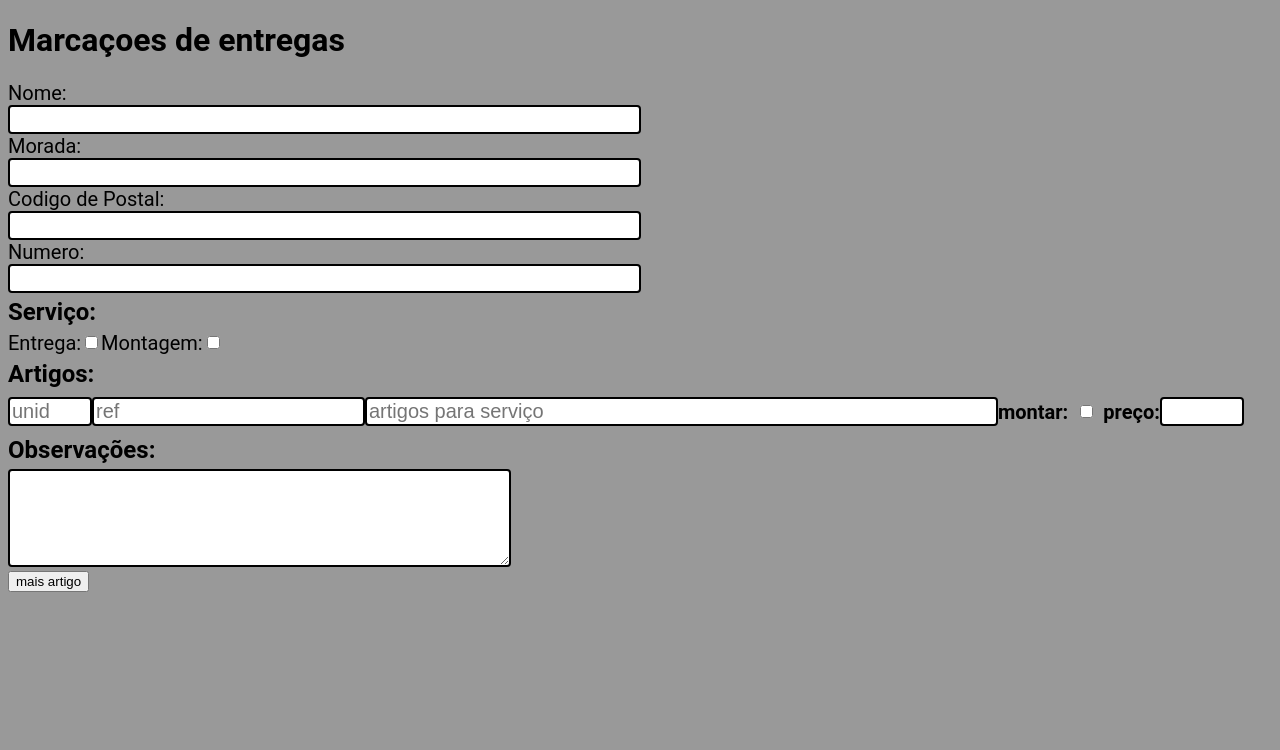
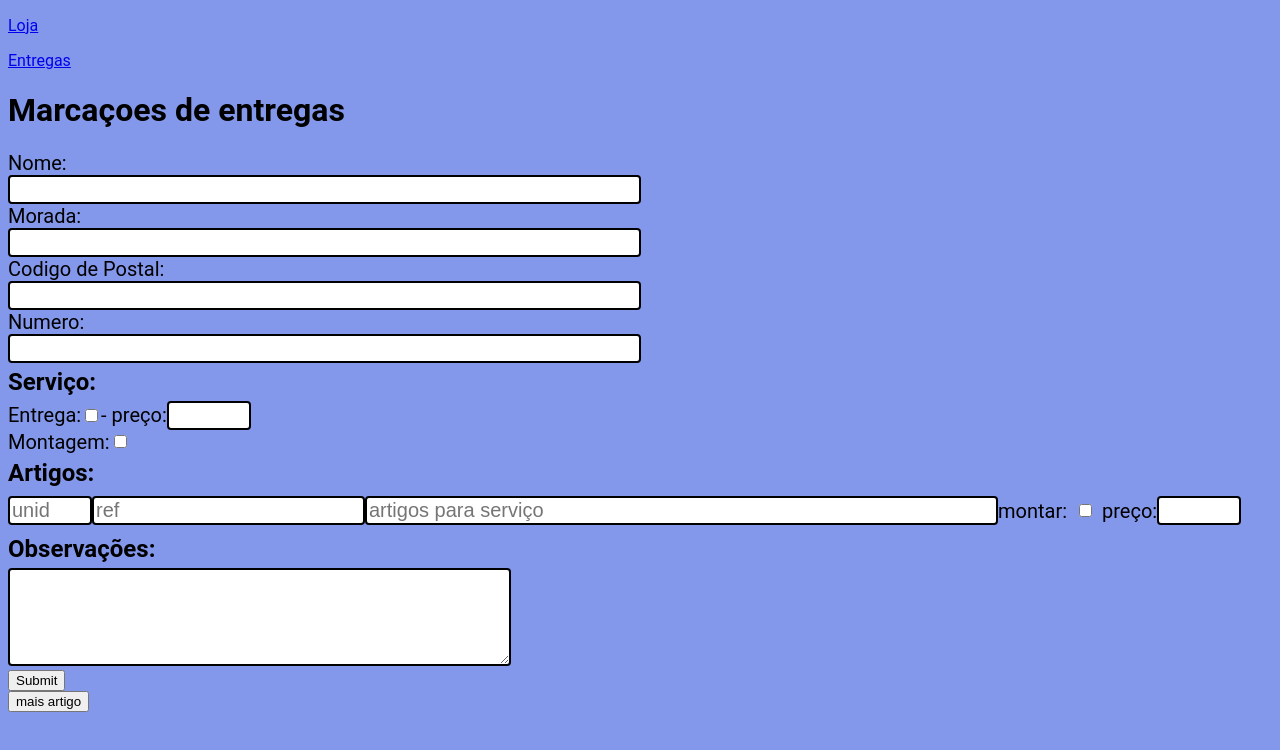
Before and after one commit to dmdiogomendes/mudaLogistica, a Next.js app: page /loja in a window 1280 px wide. Shown: the top 750 px of the page. Built offline with nearby package versions, Linux system fonts and the light colour scheme.

Commit message:
organize the code

```diff
--- a/src/pages/loja.css
+++ b/src/pages/loja.css
@@ -13,9 +13,6 @@ p{
 
 label{
     font-family: 'Roboto', sans-serif;
-}
-.input-serviço{
-    display: flex;
 }
 .input-styles{
     display: flex;
@@ -51,12 +48,11 @@ textarea{
 }
 
 body{
-    background-color: #999;
+    background-color: #8498EB;
 }
 
 .montar_styles{
     margin:0;
-    font-weight: bold;
 }
 
 .button_styles_montar{
--- a/src/pages/loja.js
+++ b/src/pages/loja.js
@@ -1,5 +1,6 @@
 import React, { useState } from 'react'
 import styles from './loja.css'
+import Link from 'next/link'
 
 const loja = () => {
 
@@ -9,6 +10,11 @@ const loja = () => {
     const [zip,setZip] = useState()
     const [numero, setNumero] = useState()
     const [artigo, setArtigo] = useState()
+    const [entrega, setEntrega] = useState(false)
+    const [preco_entrega, setPreco_entrega] = useState();
+    const [montagem, setMontagem] = useState(false);
+    const [preco_montagem, setPreco_montagem] = useState();
+
 
     const [numberOfContaineres, setNumberOfContaineres] = useState([])
 
@@ -23,37 +29,62 @@ const loja = () => {
         ]);
     };
 
+    const display_values = () => {
+        alert(nome);
+        alert(morada);
+        alert(zip);
+        alert(numero);
+        alert(entrega)
+    }
+
+    const submit_values = (e) => {
+        e.preventDefault();
+        console.log(e)
+    }
+
+    const handleCheckboxChange_1 = () => {
+        setEntrega(!entrega); // Toggle the checkbox state
+      };
+
+    const handleCheckboxChange_2 = () => {
+        setMontagem(!montagem); // Toggle the checkbox state
+    };
+
   return (
     <div className='entregas_body'>
+        <div>
+            <p><Link href="/loja">Loja</Link></p>
+            <p><Link href="/transportes">Entregas</Link></p>
+        </div>
         <div>
             <div>
                 <h1>Marcaçoes de entregas</h1>
             </div>
             <div>
-                <form>
+                <form onSubmit={submit_values}>
                     <div>
                         <label className='input-styles' >
                             Nome:
                         </label>
-                        <input type="text" name="query" size="50" />
+                        <input type="text" value={nome} onChange={(e) => setNome(e.target.value)} name="nome_input" size="50" />
                     </div>
                     <div>
                         <label className='input-styles' >
                             Morada:
                         </label>
-                        <input type="text" name="query" size="50"/>
+                        <input type="text" onChange={(e) => setMorada(e.target.value)} name="morada_input" size="50"/>
                     </div>
                     <div>
                         <label className='input-styles' >
                             Codigo de Postal:
                         </label>
-                        <input type="text" name="query" size="50"/>
+                        <input type="text" onChange={(e) => setZip(e.target.value)} name="zip_code_input" size="50"/>
                     </div>
                     <div>
                         <label className='input-styles' >
                             Numero:
                         </label>
-                        <input type="text" name="query" size="50"/>
+                        <input type="text" onChange={(e) => setNumero(e.target.value)} name="numero_input" size="50"/>
                     </div>
                     <h2>Serviço:</h2>
                     <div className='input-serviço'>
@@ -61,13 +92,17 @@ const loja = () => {
                             <label className='input-styles-servico'>
                                 Entrega:
                             </label>
-                            <input type="checkbox" name="entrega" size="50"/>
+                            <input type="checkbox" onChange={handleCheckboxChange_1} name="entrega" size="50"/>
+                            <>
+                                <p className='montar_styles'> - preço:</p>
+                                <input step="1" onChange={(e) => setPreco_entrega(e.target.value)} type="number" min="0" max="100"/>
+                            </>
                         </div>
                         <div className='input-styles'>
                             <label className='input-styles-servico'>
                                 Montagem:
                             </label>
-                            <input type="checkbox" name="montagem"/>
+                            <input type="checkbox" onChange={handleCheckboxChange_2} name="montagem"/>
                         </div>
                     </div>
                     <div>
@@ -81,8 +116,10 @@ const loja = () => {
                                 <div className='button_styles_montar'>
                                     <input type="checkbox" size="50"/>
                                 </div>
-                                <p className='montar_styles'>preço:</p>
-                                <input step="1" type="number" min="0" max="100"/>
+                                <>
+                                    <p className='montar_styles'>preço:</p>
+                                    <input  step="1" type="number" min="0" max="100"/>
+                                </>
                             </div>
                         </div>
                     </div>
@@ -90,8 +127,9 @@ const loja = () => {
                         <h2>Observações:</h2>
                         <textarea name="postContent" rows={6} cols={60} />
                     </div>
+                    <button onClick={() => alert(nome)}>Submit</button>
                 </form>
-                <button onClick={() => addArtigo()}>mais artigo</button>
+                <button onClick={() => display_values()}>mais artigo</button>
             </div>
         </div>
     </div>
```
Also changed, not shown: src/pages/transportes.js (+8 -1 lines).
